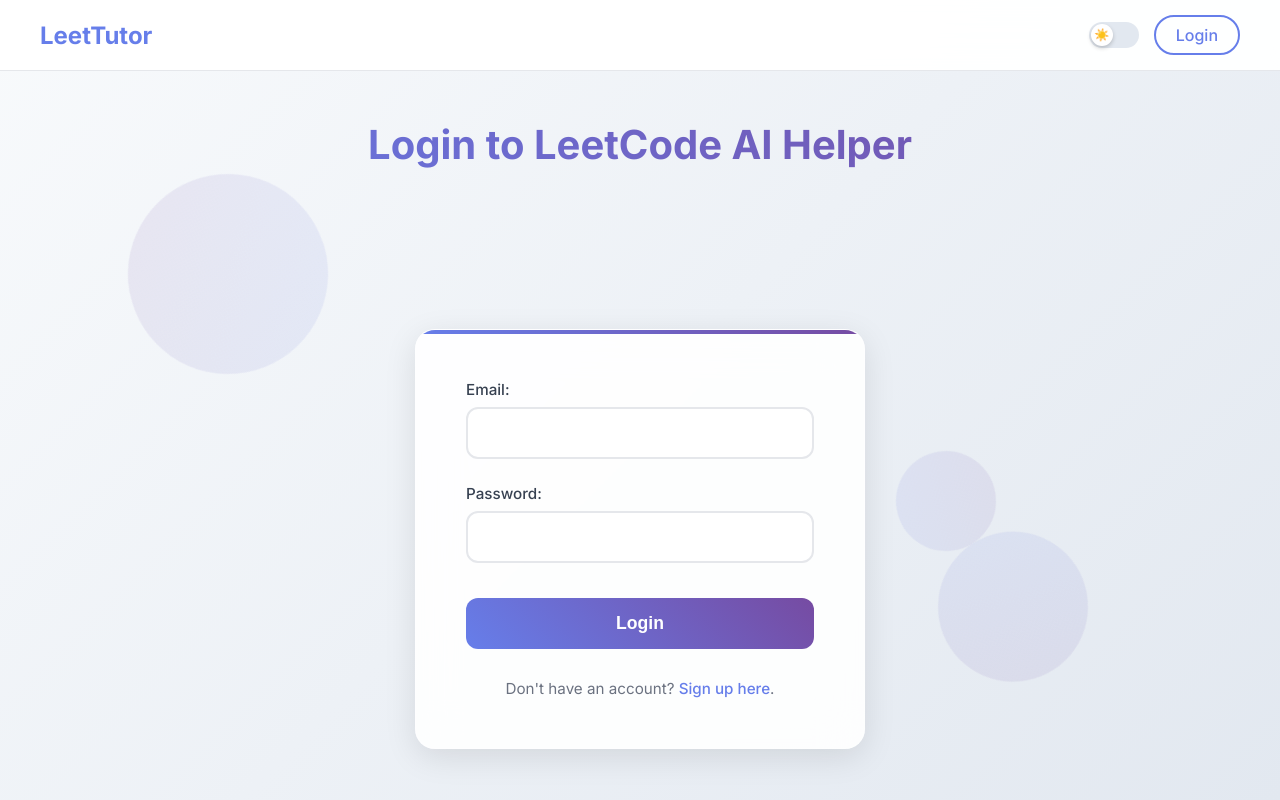
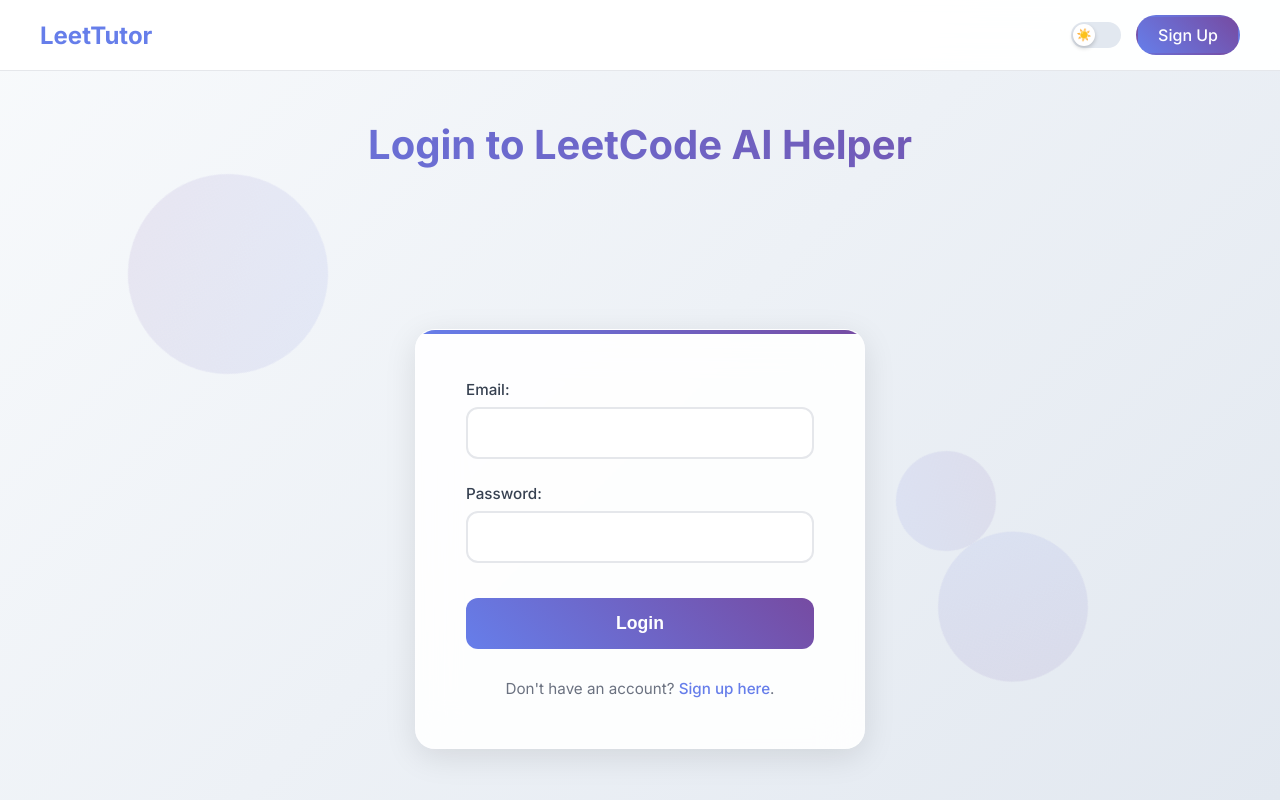
Before and after one commit to Ananya1575/LeetTutor, a website: page client/login.html in a window 1280 px wide. Shown: the top 800 px of the page. Drawn offline with Linux system fonts and the light colour scheme.

Commit message:
new commit

```diff
--- a/client/login.html
+++ b/client/login.html
@@ -23,7 +23,7 @@
         <a href="index.html" class="logo">LeetTutor</a>
         <div class="nav-buttons">
             <button class="dark-mode-toggle" onclick="toggleDarkMode()" aria-label="Toggle dark mode"></button>
-            <a href="login.html" class="nav-button login">Login</a>
+            <a href="signup.html" class="nav-button signup">Sign Up</a>
         </div>
     </nav>
 
```
